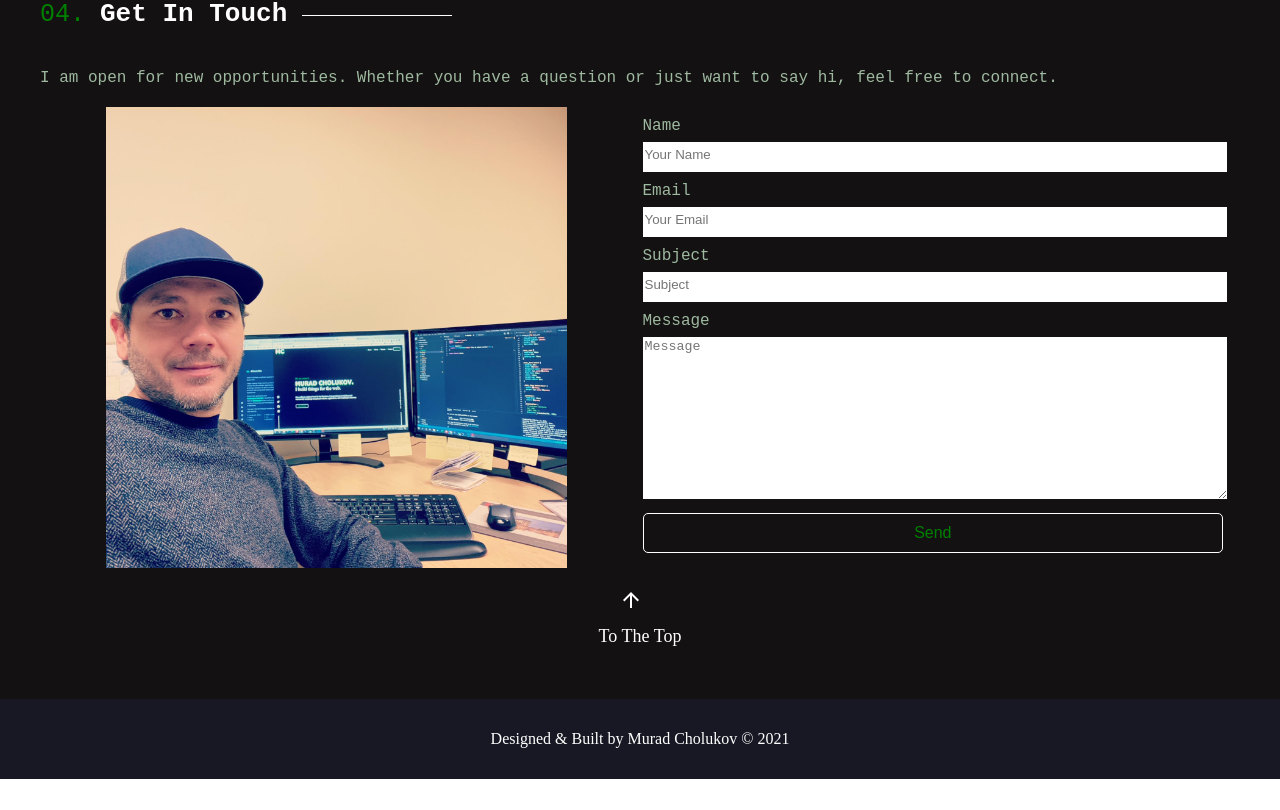
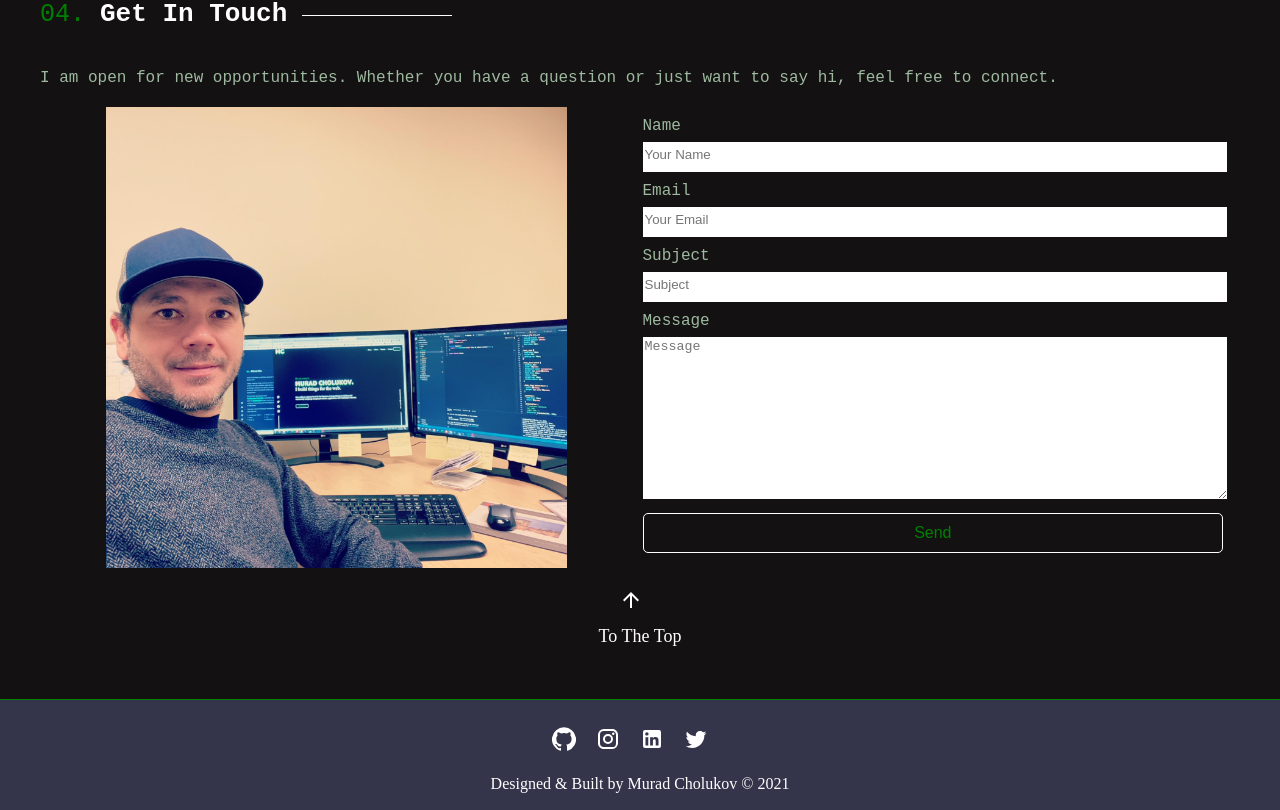
Before and after one commit to muradusa/react-portfolio, a React (Create React App) app: page / in a window 1280 px wide. Shown: the part 3422-4232 px from the top of the page. Before the commit the page ends 4201 px from the top, so only its background shows below. Built offline with nearby package versions, Linux system fonts and the light colour scheme.

Commit message:
making home and header component responsive

```diff
--- a/src/Footer.css
+++ b/src/Footer.css
@@ -1,9 +1,17 @@
 .footer {
-  display: grid;
-  place-content: center;
+  display: flex;
+  flex-direction: column;
+  justify-content: center;
+  align-items: center;
   height: 80px;
-  background-color: rgb(24, 24, 36);
+  background-color: rgb(52, 52, 75);
   color: white;
   font-size: 16px;
   font-weight: 300;
+  border-top: 1px solid green;
+  padding-bottom: 30px;
 }
+
+.home__socialFooter {
+  margin-bottom: 20px;
+}
--- a/src/Footer.js
+++ b/src/Footer.js
@@ -1,9 +1,28 @@
 import React from "react";
 import "./Footer.css";
+import { Link } from "react-scroll";
+import InstagramIcon from "@material-ui/icons/Instagram";
+import TwitterIcon from "@material-ui/icons/Twitter";
+import GitHubIcon from "@material-ui/icons/GitHub";
+import LinkedInIcon from "@material-ui/icons/LinkedIn";
 
 function Footer() {
   return (
     <div className="footer">
+      <div className="home__social home__socialFooter">
+        <a target="_blank" href="https://github.com/muradusa/">
+          <GitHubIcon />
+        </a>
+        <a target="_blank" href="https://www.instagram.com/murad_webdev/">
+          <InstagramIcon />
+        </a>
+        <a target="_blank" href="https://www.linkedin.com/in/muradcholukov/">
+          <LinkedInIcon />
+        </a>
+        <a target="_blank" href="https://twitter.com/muradusa">
+          <TwitterIcon />
+        </a>
+      </div>
       <p>Designed & Built by Murad Cholukov © 2021</p>
     </div>
   );
--- a/src/Header.css
+++ b/src/Header.css
@@ -6,6 +6,7 @@
   /* height: 80px; */
   /* max-height: 110px; */
   background-color: rgb(19, 17, 17);
+
   position: fixed;
   top: 0;
   width: 100%;
@@ -13,7 +14,8 @@
 }
 
 .header__scroll {
-  background-color: rgb(24, 24, 36);
+  /* background-color: rgb(24, 24, 36); */
+  background-color: rgb(52, 52, 75);
   border-bottom: 1px solid green;
 }
 
--- a/src/Project.css
+++ b/src/Project.css
@@ -43,6 +43,9 @@
   align-items: flex-end;
   justify-content: space-evenly;
   color: rgb(209, 202, 202);
+  background-color: rgb(52, 52, 75);
+  border-radius: 10px;
+  padding: 10px;
 }
 
 .info__tech {
```
